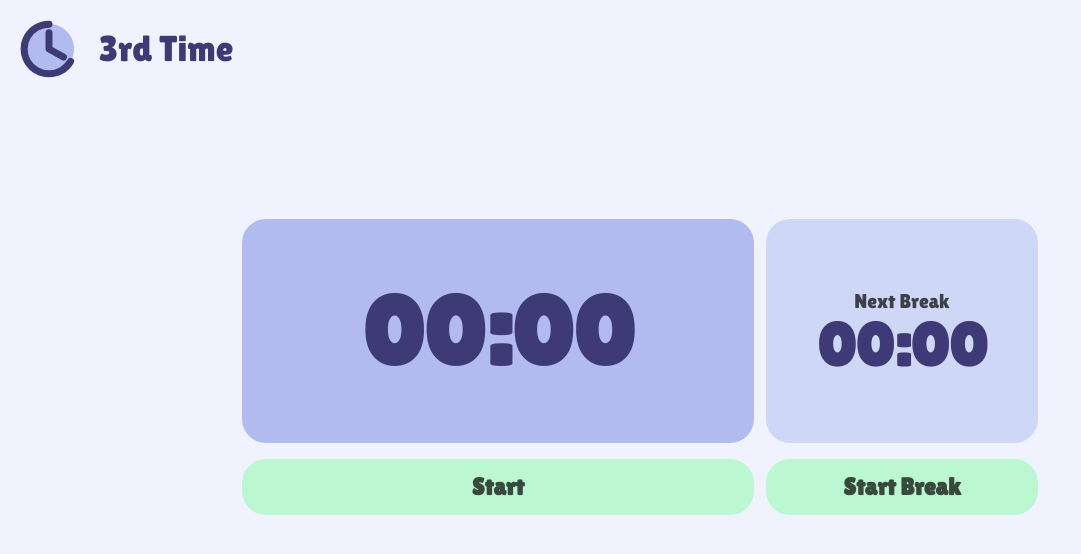
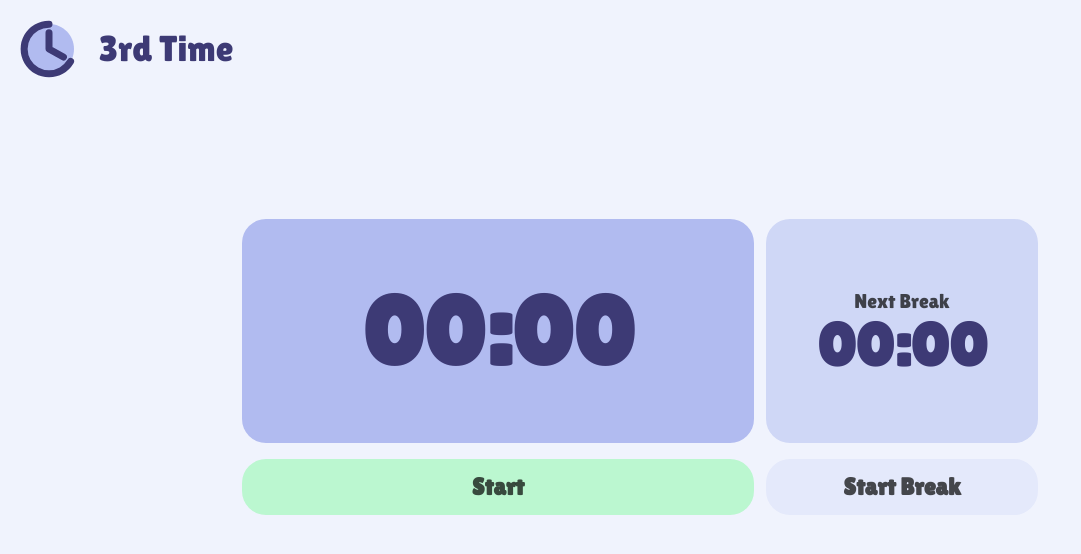
Before and after one commit to edupaulos/third-time-app, a SvelteKit app: page / in a window 1280 px wide. Shown: the top 554 px of the page, without its empty margins (0-1081 px from the left). Built offline with nearby package versions, Linux system fonts and the light colour scheme.

Commit message:
fix: disable break button when zero break time

```diff
--- a/src/routes/Counter.svelte
+++ b/src/routes/Counter.svelte
@@ -93,6 +93,7 @@
 			<button
 				class={`${isBreaking ? 'bg-red-200' : 'bg-green-200'} py-3 px-10 rounded-3xl disabled:bg-100`}
 				on:click={handleBreak}
+				disabled={breakTime <= 0}
 			>
 				<div class="font-bold text-2xl">{isBreaking ? 'Stop Break' : 'Start Break'}</div>
 			</button>
```
